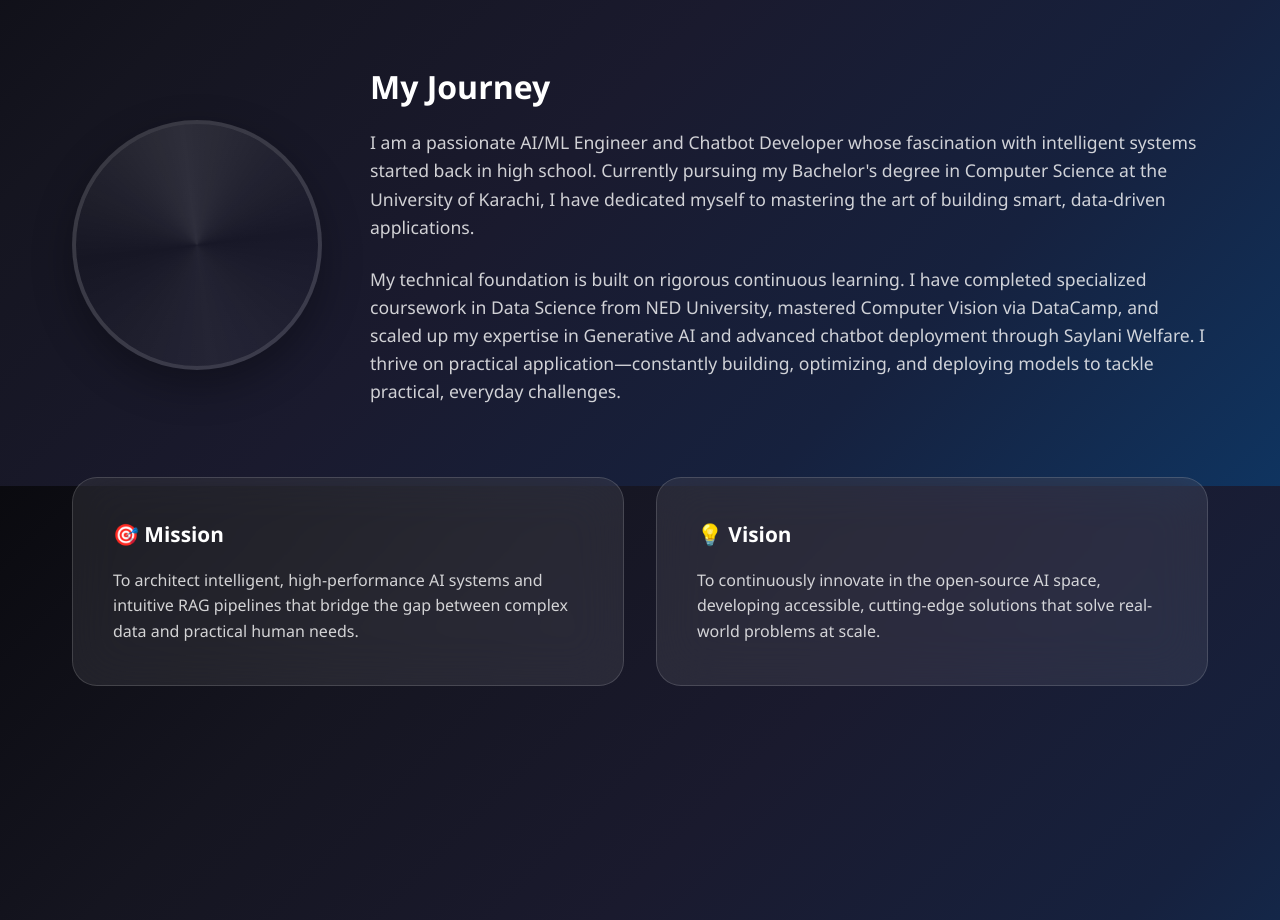
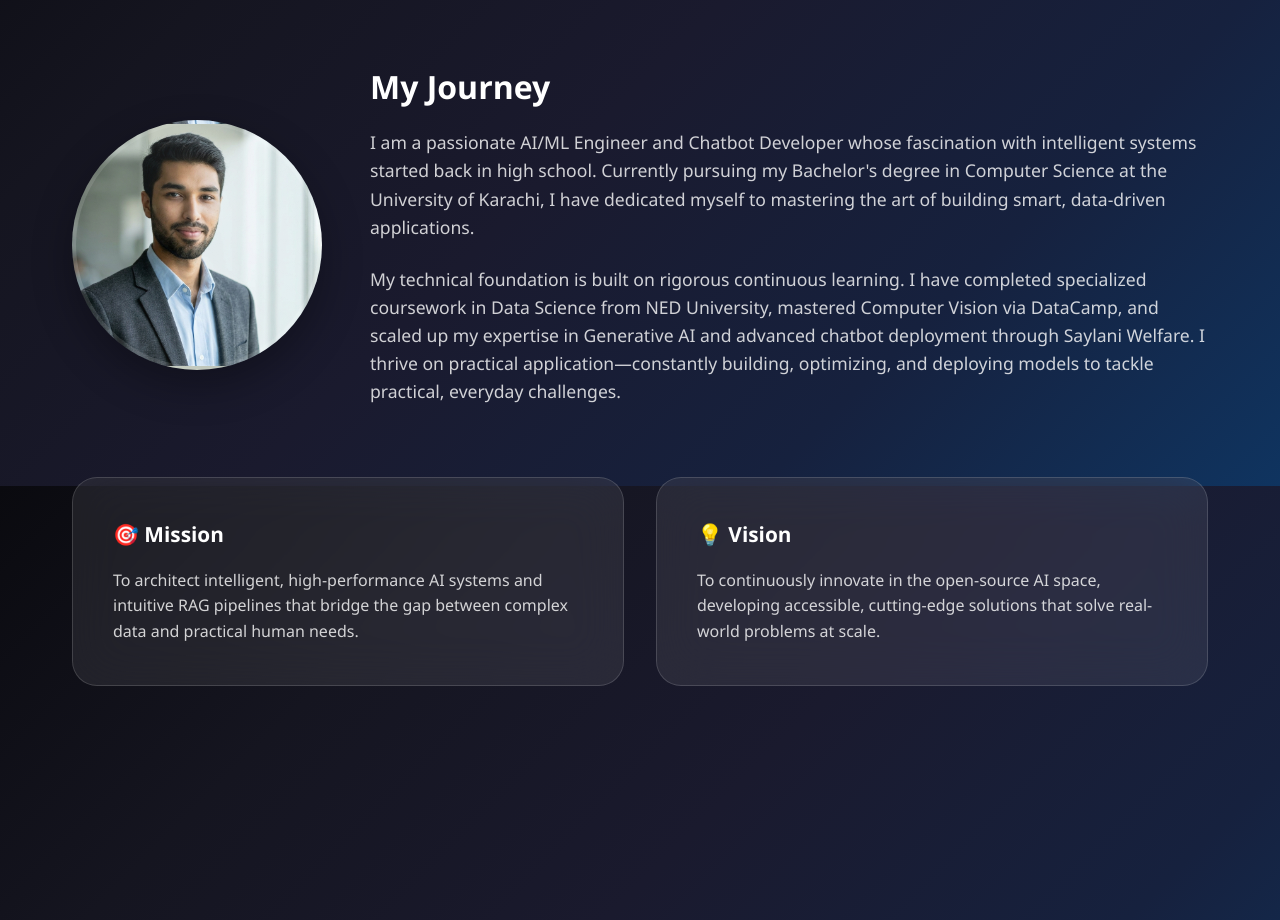
Before and after one commit to hamza-765/Portfolio, a plain HTML site: page index.html in a window 1280 px wide. Shown: the part 1114-2034 px from the top of the page. Drawn offline with Linux system fonts and the light colour scheme.

Commit message:
Update style.css

```diff
--- a/style.css
+++ b/style.css
@@ -626,7 +626,7 @@ section {
     width: 250px;
     height: 250px;
     border-radius: 50%;
-    background-image: url('images/about-profile.jpeg');
+    background-image: url('about-profile.jpeg');
     background-size: cover;
     background-position: center;
     box-shadow: 0 15px 40px rgba(0, 0, 0, 0.3);
```
